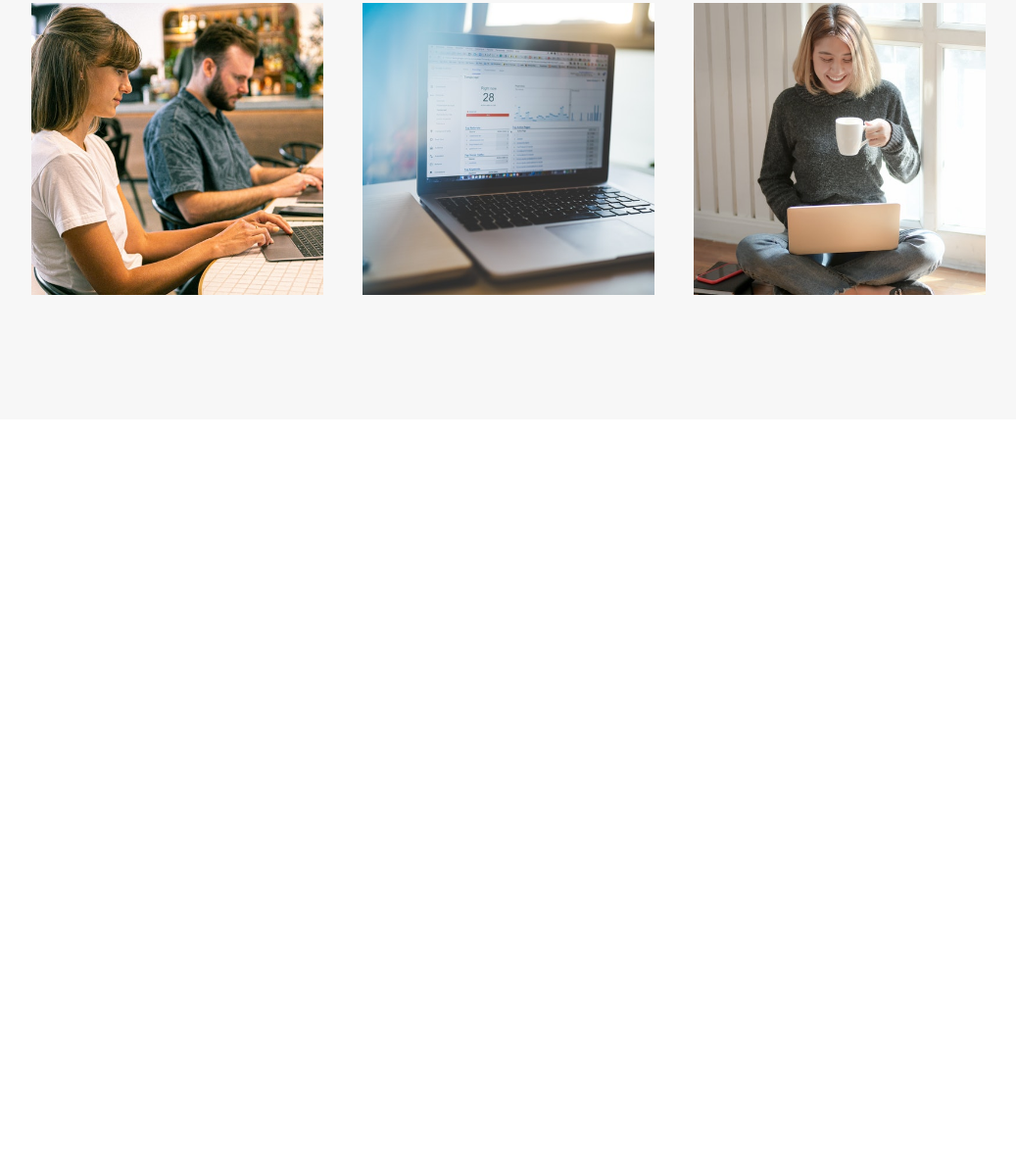
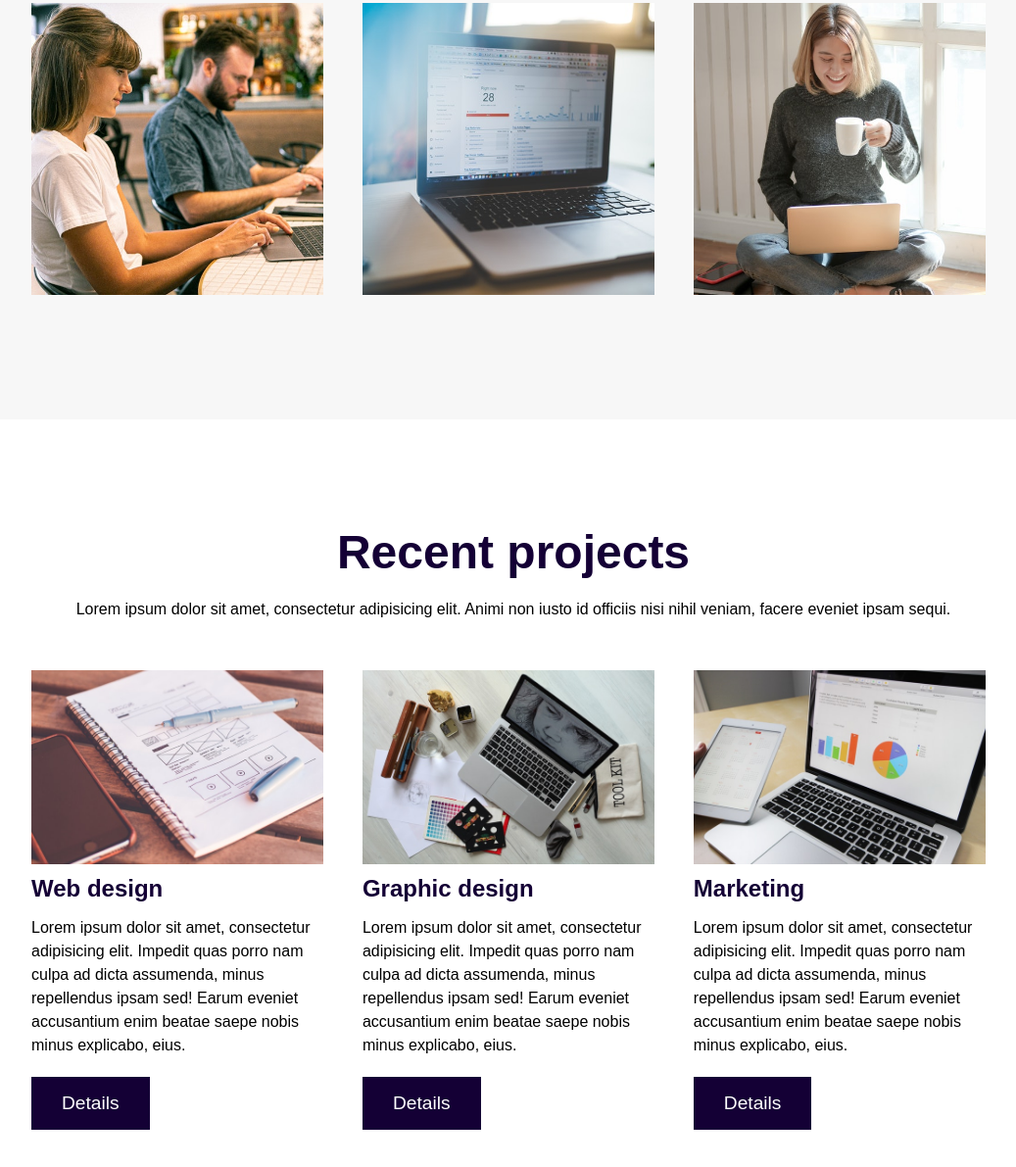
Before and after one commit to slobodanmiric/web-solutions, a plain HTML site: page index.html in a window 1280 px wide. Shown: the part 1905-3096 px from the top of the page at 98% size, without its empty margins (116-1153 px from the left). Before the commit the page ends 2333 px from the top, so only its background shows below. Drawn offline with Linux system fonts and the light colour scheme.

Commit message:
projects

```diff
--- a/index.html
+++ b/index.html
@@ -42,7 +42,8 @@
                 <h2>Easy integration</h2>
                 <p>Lorem ipsum dolor sit amet, consectetur adipisicing elit. Laboriosam laborum, in labore, dolorum impedit possimus! Autem quibusdam consectetur nisi eaque odit velit asperiores nesciunt debitis itaque, id voluptates deserunt ea.</p>
                 <img src="img/services2.jpg" alt="">
-            </article><article>
+            </article>
+            <article>
                 <h2>Superior support</h2>
                 <p>Lorem ipsum dolor sit amet, consectetur adipisicing elit. Laboriosam laborum, in labore, dolorum impedit possimus! Autem quibusdam consectetur nisi eaque odit velit asperiores nesciunt debitis itaque, id voluptates deserunt ea.</p>
                 <img src="img/services3.jpg" alt="">
@@ -51,7 +52,30 @@
     </section>
 
     <!-- projects -->
-
+    <section class="projects">
+        <div class="container">
+            <h2>Recent projects</h2>
+            <p>Lorem ipsum dolor sit amet, consectetur adipisicing elit. Animi non iusto id officiis nisi nihil veniam, facere eveniet ipsam sequi.</p>
+            <article>
+                <img src="img/projects1.jpg" alt="">
+                <h3>Web design</h3>
+                <p>Lorem ipsum dolor sit amet, consectetur adipisicing elit. Impedit quas porro nam culpa ad dicta assumenda, minus repellendus ipsam sed! Earum eveniet accusantium enim beatae saepe nobis minus explicabo, eius.</p>
+                <button type="button">Details</button>
+            </article>
+            <article>
+                <img src="img/projects2.jpg" alt="">
+                <h3>Graphic design</h3>
+                <p>Lorem ipsum dolor sit amet, consectetur adipisicing elit. Impedit quas porro nam culpa ad dicta assumenda, minus repellendus ipsam sed! Earum eveniet accusantium enim beatae saepe nobis minus explicabo, eius.</p>
+                <button type="button">Details</button>
+            </article>
+            <article>
+                <img src="img/projects3.jpg" alt="">
+                <h3>Marketing</h3>
+                <p>Lorem ipsum dolor sit amet, consectetur adipisicing elit. Impedit quas porro nam culpa ad dicta assumenda, minus repellendus ipsam sed! Earum eveniet accusantium enim beatae saepe nobis minus explicabo, eius.</p>
+                <button type="button">Details</button>
+            </article>
+        </div>
+    </section>
 
     <!-- footer -->
 
--- a/style.css
+++ b/style.css
@@ -118,7 +118,33 @@ services
 /*****************
 projects
 *****************/
-
+.projects {
+    padding: var(--padding);
+}
+.projects h2 {
+    font-size: 3rem;
+    color: var(--tamnoPlava);
+    text-align: center;
+}
+.projects h2 + p {
+    text-align: center;
+    padding: 10px 0 30px 0;
+}
+.projects article {
+    width: 33%;
+    float: left;
+    padding: 20px;
+}
+.projects img {
+    width: 100%;
+}
+.projects article h3 {
+    color: var(--tamnoPlava);
+    font-size: 1.5rem;
+}
+.projects article p {
+    padding: 10px 0 20px 0;
+}
 /*****************
 footer
 *****************/
```
